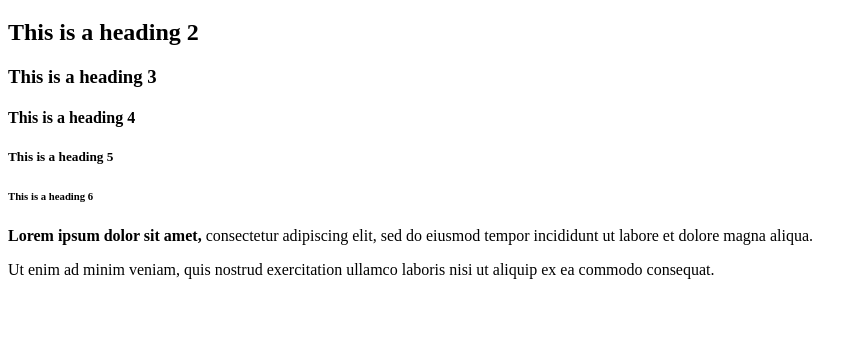
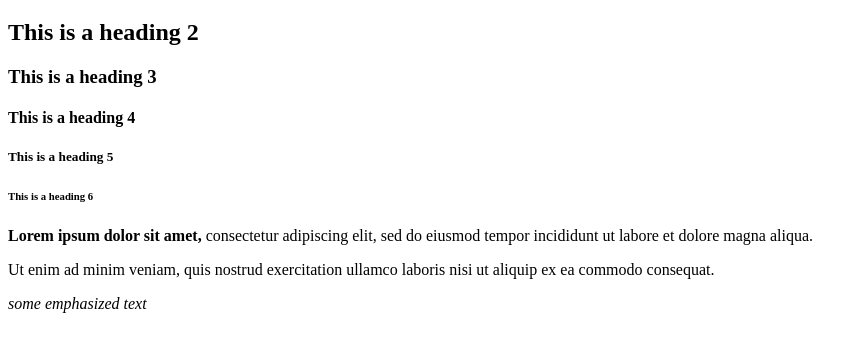
Before and after one commit to Vahhid/theVahhidOdinProjectFiles, a plain HTML site: page textelements/index.html in a window 1280 px wide. Shown: the part 61-412 px from the top of the page, without its empty margins (0-867 px from the left). Drawn offline with Linux system fonts and the light colour scheme.

Commit message:
the emphasize <em> tag

```diff
--- a/textelements/index.html
+++ b/textelements/index.html
@@ -25,5 +25,6 @@ Ut enim ad minim veniam,
 quis nostrud exercitation ullamco laboris
 nisi ut aliquip ex ea commodo consequat.
 </p>
+<p><em>some emphasized text</em></p>
 </body>
 </html>
```
